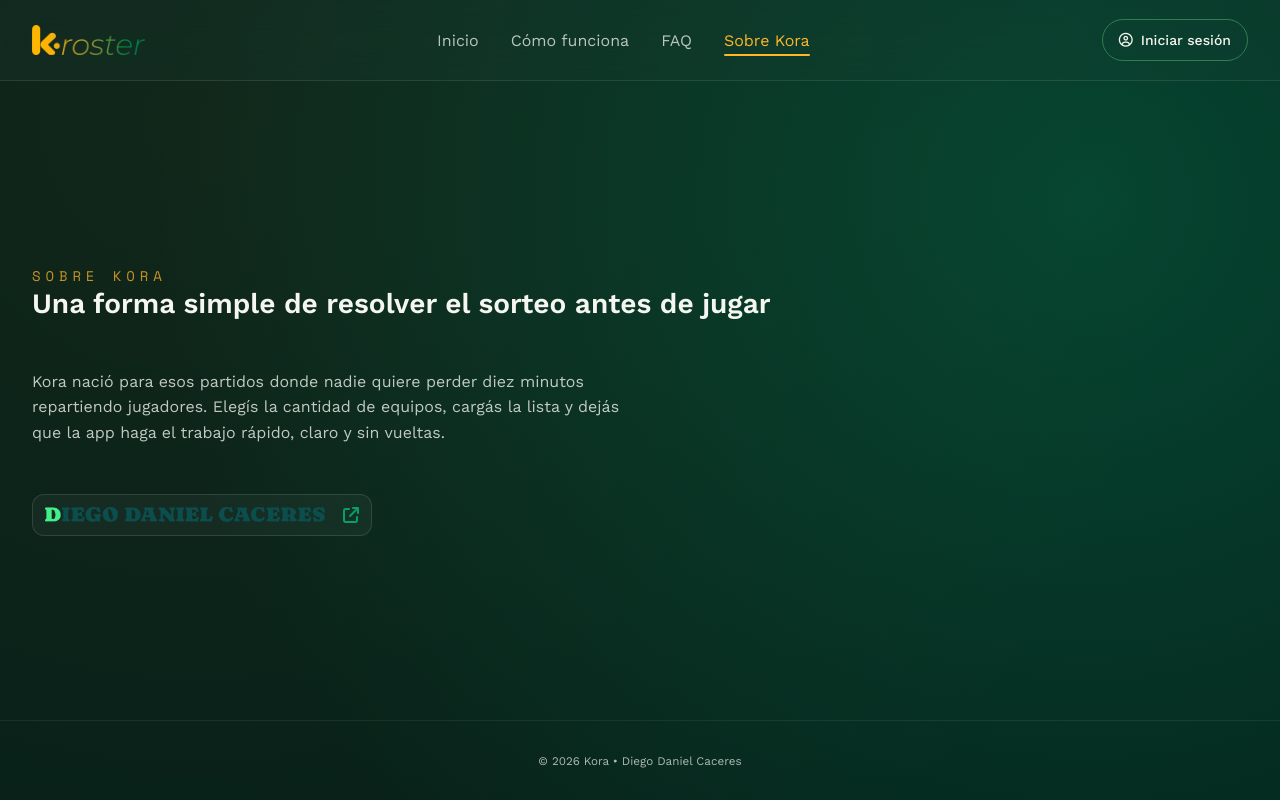
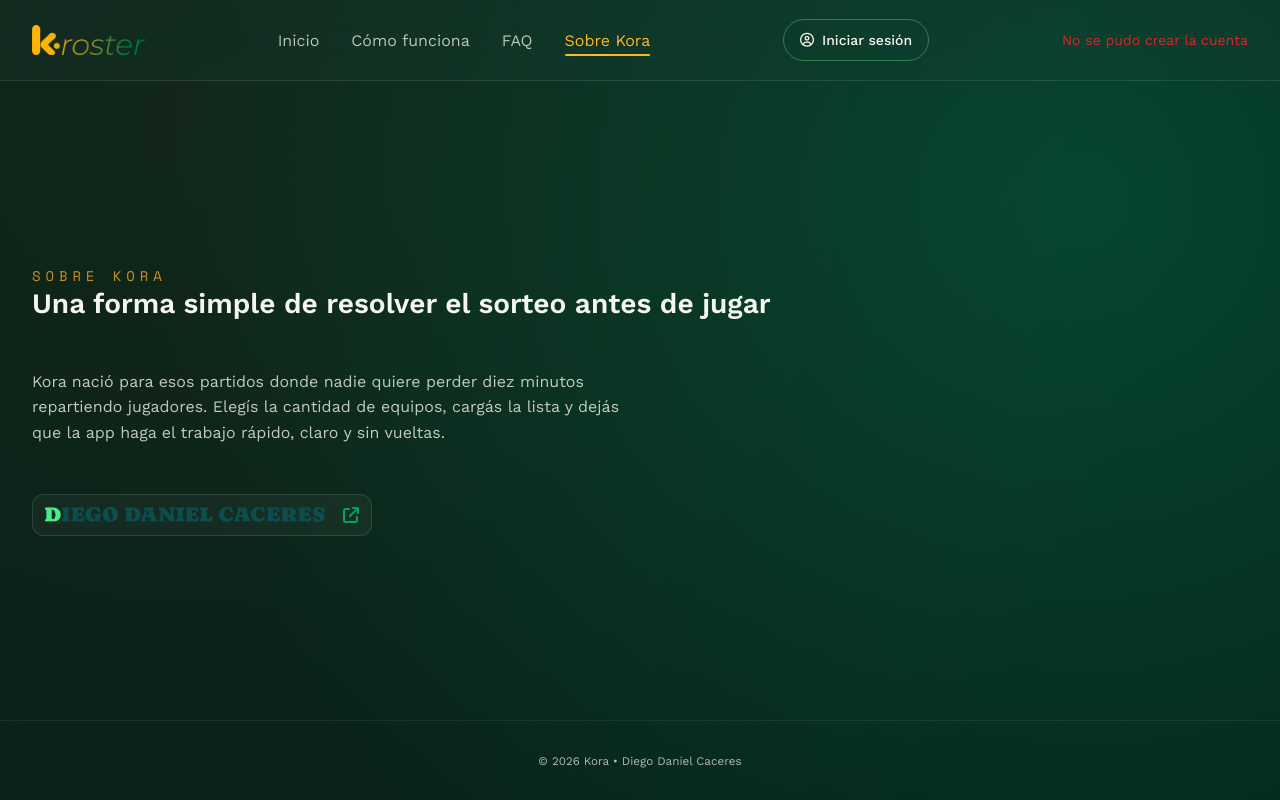
Before and after one commit to diegodanielcaceres10/kora-landing, a React (Vite) app in the folder frontend/: page /kora-roster/sobre-kora in a window 1280 px wide. Both pictures are taken after a click on the button "Iniciar sesión". Built offline with nearby package versions, Linux system fonts and the light colour scheme; no server answers.

Commit message:
feat: login function on button, mock payload

```diff
--- a/frontend/src/components/header/header.module.scss
+++ b/frontend/src/components/header/header.module.scss
@@ -139,4 +139,9 @@
       }
     }
   }
+
+  &__error {
+    color: var(--kora-error);
+    font-size: var(--font-size-sm);
+  }
 }
--- a/frontend/src/components/header/header.tsx
+++ b/frontend/src/components/header/header.tsx
@@ -2,6 +2,7 @@ import { useState } from "react";
 import { Link, useLocation } from "react-router-dom";
 import styles from "./header.module.scss";
 import kRosterLogo from "../../assets/logo/k-roster-logo.png";
+import { useRegisterAccount } from "../../features/account/hooks/useRegisterAccount";
 
 const NAV_LINKS = [
   { label: "Inicio", to: "/" },
@@ -10,9 +11,16 @@ const NAV_LINKS = [
   { label: "Sobre Kora", to: "/sobre-kora" },
 ];
 
+const TEST_PAYLOAD = {
+  email: "diegodanielcaceres10@gmail.com",
+  name: "Diego",
+  lastname: "Caceres",
+};
+
 export function Header() {
   const [isMenuOpen, setIsMenuOpen] = useState(false);
   const { pathname } = useLocation();
+  const { submit, status, error } = useRegisterAccount();
 
   return (
     <header className={styles.nav}>
@@ -34,10 +42,11 @@ export function Header() {
           ))}
         </nav>
 
-        <button type="button" className={styles.nav__button}>
+        <button type="button" className={styles.nav__button} disabled={status === "loading"} onClick={() => submit(TEST_PAYLOAD)}>
           <i className="fa-regular fa-circle-user"></i>
-          <span>Iniciar sesión</span>
+          <span>{status === "loading" ? "Creando cuenta..." : "Iniciar sesión"}</span>
         </button>
+        {status === "error" && <span className={styles.nav__error}>{error}</span>}
       </div>
     </header>
   );
--- a/frontend/src/features/account/hooks/useRegisterAccount.ts
+++ b/frontend/src/features/account/hooks/useRegisterAccount.ts
@@ -4,6 +4,19 @@ import type { Account, RegisterAccountPayload } from "../account.types";
 import { ApiError } from "../../../lib/http/httpClient";
 
 type Status = "idle" | "loading" | "success" | "error";
+
+function toErrorMessage(err: unknown): string {
+  if (!(err instanceof ApiError)) return "No se pudo crear la cuenta";
+
+  switch (err.code) {
+    case "EMAIL_TAKEN":
+      return "Ese email ya está registrado";
+    case "VALIDATION_ERROR":
+      return "Revisá los datos ingresados";
+    default:
+      return "No se pudo crear la cuenta, intentá de nuevo";
+  }
+}
 
 export function useRegisterAccount() {
   const [status, setStatus] = useState<Status>("idle");
@@ -20,9 +33,7 @@ export function useRegisterAccount() {
       setStatus("success");
       return created;
     } catch (err) {
-      const message =
-        err instanceof ApiError ? err.message : "No se pudo crear la cuenta";
-      setError(message);
+      setError(toErrorMessage(err));
       setStatus("error");
       return null;
     }
--- a/frontend/src/lib/http/httpClient.ts
+++ b/frontend/src/lib/http/httpClient.ts
@@ -2,12 +2,14 @@ const API_URL = import.meta.env.VITE_API_URL;
 
 export class ApiError extends Error {
   readonly status: number;
+  readonly code?: string;
   readonly body: unknown;
 
-  constructor(status: number, message: string, body: unknown) {
+  constructor(status: number, message: string, code: string | undefined, body: unknown) {
     super(message);
     this.name = "ApiError";
     this.status = status;
+    this.code = code;
     this.body = body;
   }
 }
@@ -35,11 +37,13 @@ async function request<TResponse>(
   const data = isJson ? await response.json() : undefined;
 
   if (!response.ok) {
+    const errorBody =
+      data && typeof data === "object" ? (data as Record<string, unknown>) : undefined;
     const message =
-      (data && typeof data === "object" && "message" in data
-        ? String((data as { message: unknown }).message)
-        : undefined) ?? `Request failed with status ${response.status}`;
-    throw new ApiError(response.status, message, data);
+      (errorBody?.message ? String(errorBody.message) : undefined) ??
+      `Request failed with status ${response.status}`;
+    const code = errorBody?.code ? String(errorBody.code) : undefined;
+    throw new ApiError(response.status, message, code, data);
   }
 
   return data as TResponse;
```
